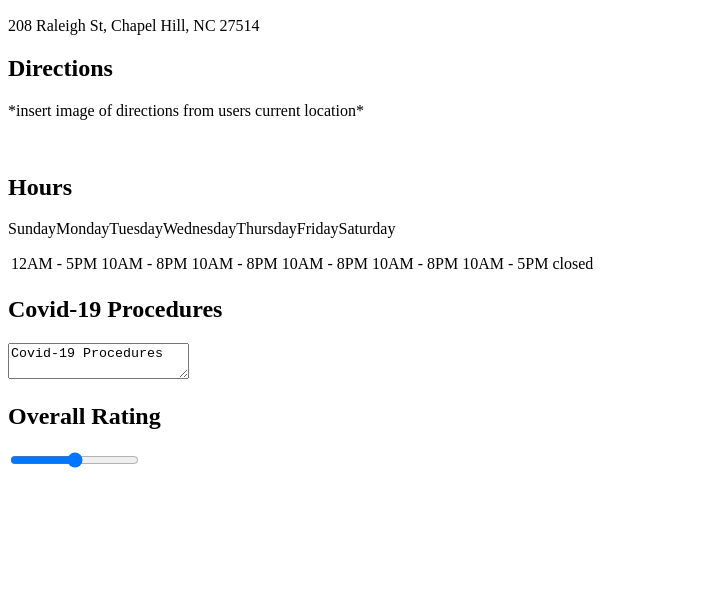
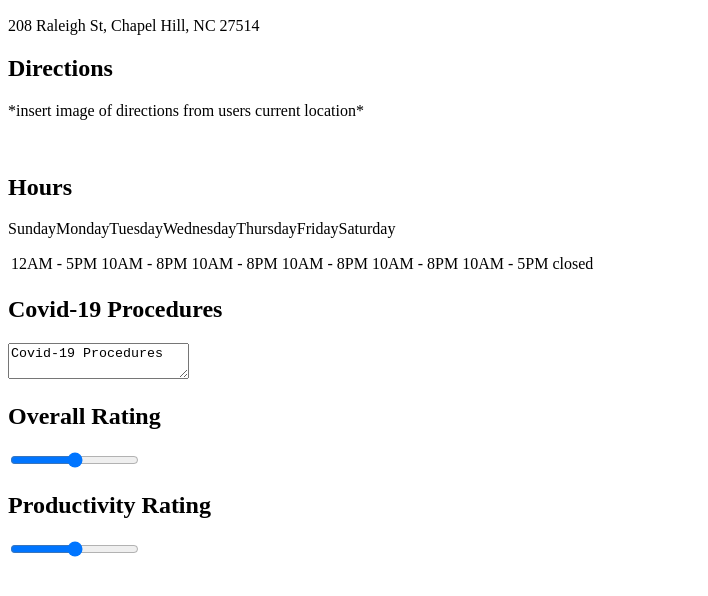
Before and after one commit to chelene3/426FinalProject, a website: page mock_location_page.html in a window 1280 px wide. Shown: the part 144-740 px from the top of the page, without its empty margins (0-708 px from the left). Drawn offline with Linux system fonts and the light colour scheme.

Commit message:
added another slider

```diff
--- a/mock_location_page.html
+++ b/mock_location_page.html
@@ -38,5 +38,7 @@
     <textarea>Covid-19 Procedures</textarea>
     <h2>Overall Rating</h2>
     <input type="range" id="rating" name="rating" min=1 max=5>
+    <h2>Productivity Rating</h2>
+    <input type="range" id="productivity" name="productivity" min=1 max=5>
 </body>
 </html>
```
